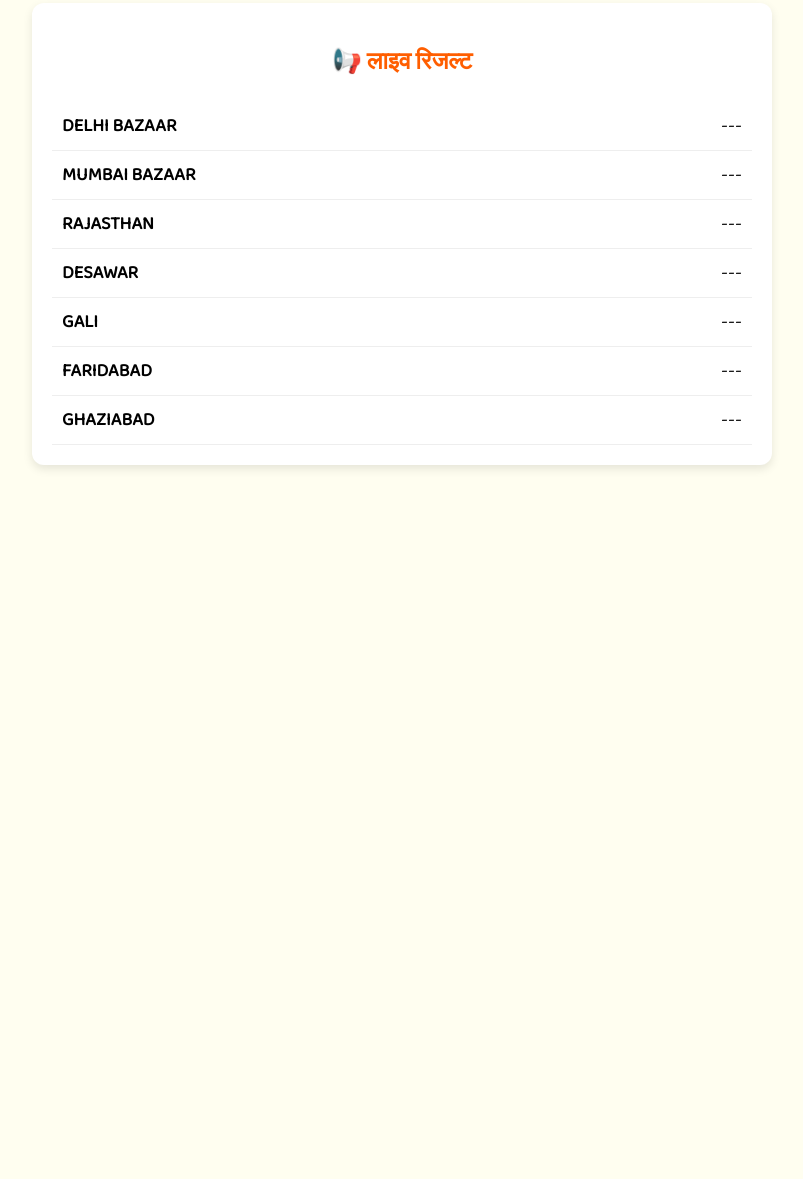
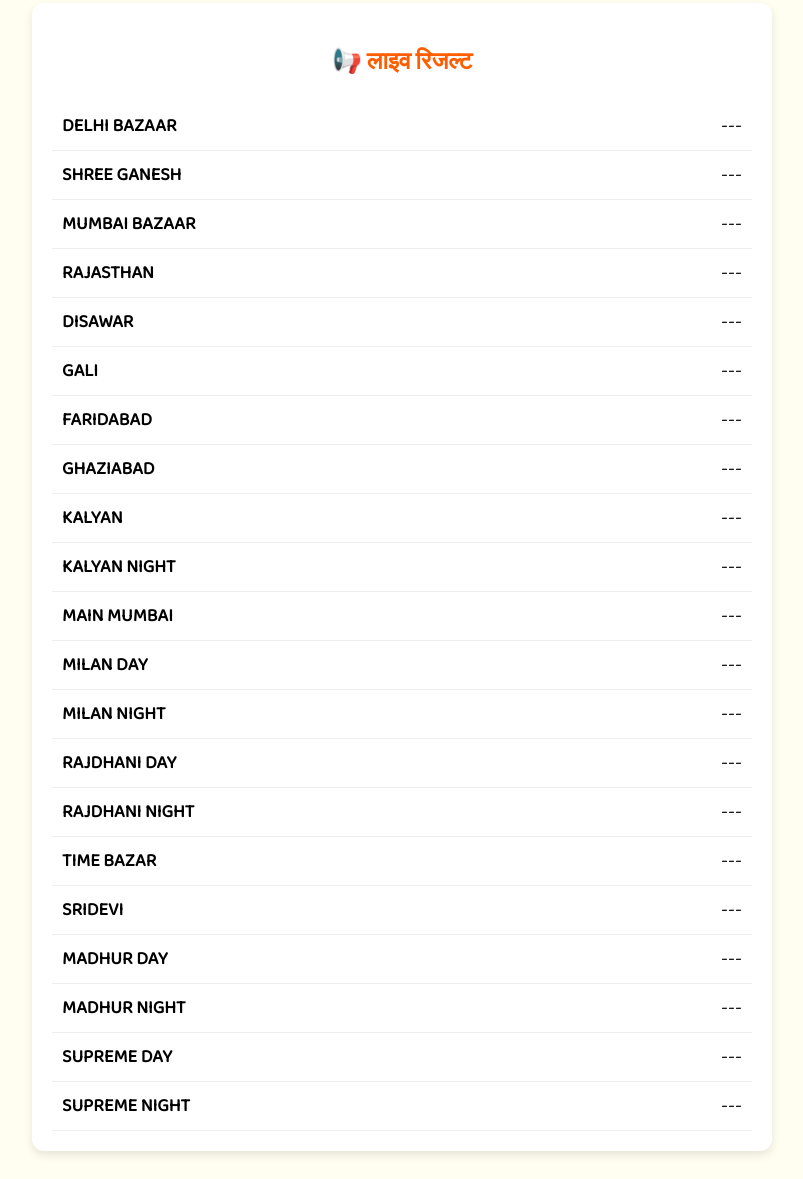
Before and after one commit to Whhywolfe/Online, a plain HTML site: page public/live.html in a window 1280 px wide. Shown: the part 25-1204 px from the top of the page, without its empty margins (238-1041 px from the left). Before the commit the page ends 800 px from the top, so only its background shows below. Drawn offline with Linux system fonts and the light colour scheme.

Commit message:
Update live.html

```diff
--- a/public/live.html
+++ b/public/live.html
@@ -19,7 +19,10 @@
   </div>
 
   <script>
-    const games = ["DELHI BAZAAR","MUMBAI BAZAAR","RAJASTHAN","DESAWAR","GALI","FARIDABAD","GHAZIABAD"];
+    const games = ["DELHI BAZAAR", "SHREE GANESH", "MUMBAI BAZAAR", "RAJASTHAN", "DISAWAR", "GALI", "FARIDABAD", "GHAZIABAD",
+    "KALYAN", "KALYAN NIGHT", "MAIN MUMBAI", "MILAN DAY", "MILAN NIGHT", "RAJDHANI DAY",
+    "RAJDHANI NIGHT", "TIME BAZAR", "SRIDEVI", "MADHUR DAY", "MADHUR NIGHT",
+    "SUPREME DAY", "SUPREME NIGHT"];
     const container = document.getElementById("results");
     games.forEach(game => {
       const result = localStorage.getItem(`result_${game}`) || "---";
```
